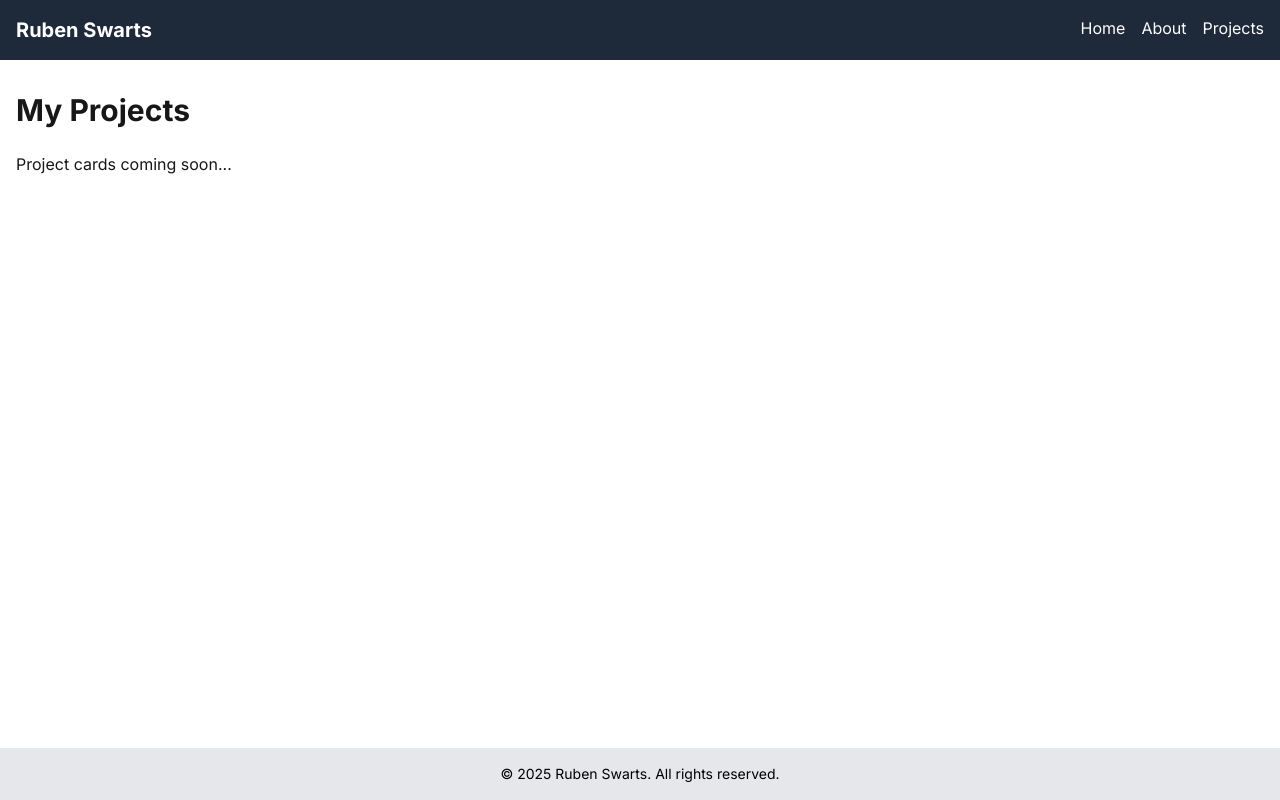
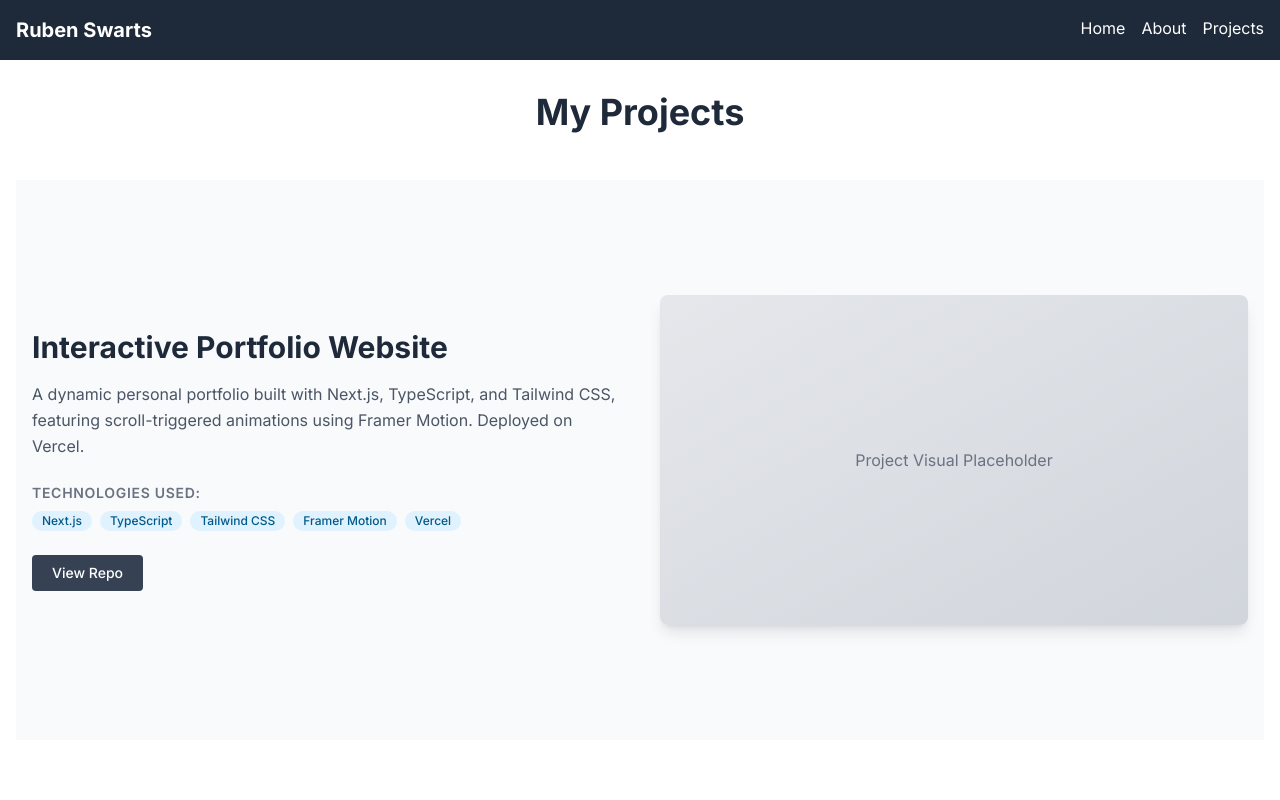
Before and after one commit to ajruben/portfolio, a Next.js app: page /projects in a window 1280 px wide. Shown: the top 800 px of the page. Built offline with nearby package versions, Linux system fonts and the light colour scheme.

Commit message:
Set up projects

```diff
--- a/src/app/projects/page.tsx
+++ b/src/app/projects/page.tsx
@@ -1,19 +1,28 @@
 // src/app/projects/page.tsx
 import type { Metadata } from "next";
+import ProjectSection from "@/components/ProjectSection"; // Import the NEW component
+import { projectsData } from "@/data/projects";   // Import project data
 
 export const metadata: Metadata = {
   title: "My Projects - Ruben Swarts",
-  description: "A showcase of projects I've built.",
+  description: "A showcase of projects I've built, demonstrating modern web technologies.",
 };
 
-// We will add project cards here in the next step
 export default function ProjectsPage() {
   return (
+    // Main container for the projects page content
     <div>
-      <h1 className="text-3xl font-bold mb-6">My Projects</h1>
-      <div className="grid grid-cols-1 md:grid-cols-2 lg:grid-cols-3 gap-6">
-        {/* Project Cards will go here */}
-        <p>Project cards coming soon...</p>
+      <h1 className="text-4xl font-bold mb-12 text-center text-gray-800">My Projects</h1>
+
+      {/* Container for the vertical list of project sections */}
+      <div className="flex flex-col"> {/* Vertical layout */}
+        {projectsData.length > 0 ? (
+          projectsData.map((project, index) => (
+            <ProjectSection key={project.id} project={project} /> // Render each project using the section component
+          ))
+        ) : (
+          <p className="text-center text-gray-500">More projects coming soon!</p>
+        )}
       </div>
     </div>
   );
--- a/src/components/Footer.tsx
+++ b/src/components/Footer.tsx
@@ -8,4 +8,4 @@ const Footer = () => {
     );
   };
 
-  export default Footer;
+export default Footer;
--- /dev/null
+++ b/src/components/ProjectSection.tsx
@@ -0,0 +1,78 @@
+// src/components/ProjectSection.tsx
+"use client";
+import React from 'react';
+import Link from 'next/link';
+import { motion } from 'framer-motion'; // Import motion component
+import { Project } from '@/data/projects'; // Import the interface
+
+interface ProjectSectionProps {
+  project: Project;
+}
+
+const ProjectSection: React.FC<ProjectSectionProps> = ({ project }) => {
+  // Define animation variants (optional, but good for organization)
+  // Or use inline props as shown below
+
+  return (
+    // Section container - added padding, min-height for spacing, and alternating background example
+    <section className="py-16 px-4 min-h-[70vh] flex items-center justify-center odd:bg-slate-50">
+      <div className="container mx-auto grid md:grid-cols-2 gap-10 items-center">
+
+        {/* Column 1: Text Content - Animating from left */}
+        <motion.div
+          initial={{ opacity: 0, x: -80 }} // Start invisible and 80px to the left
+          whileInView={{ opacity: 1, x: 0 }} // Animate to fully visible and original position
+          viewport={{ once: true, amount: 0.3 }} // Trigger animation once when 30% of element is visible
+          transition={{ duration: 0.7, ease: "easeOut" }} // Control animation timing and easing
+        >
+          <h3 className="text-3xl font-bold mb-4 text-gray-800">{project.title}</h3>
+          <p className="text-gray-600 mb-6 leading-relaxed">{project.description}</p>
+
+          <div className="mb-6">
+            <h4 className="text-sm font-semibold mb-2 text-gray-500 uppercase tracking-wider">Technologies Used:</h4>
+            <div className="flex flex-wrap gap-2">
+              {project.technologies.map((tech) => (
+                <span key={tech} className="bg-sky-100 text-sky-800 text-xs font-medium px-2.5 py-0.5 rounded-full">
+                  {tech}
+                </span>
+              ))}
+            </div>
+          </div>
+
+          <div className="flex flex-wrap gap-4 mt-auto">
+            {project.liveUrl && (
+              <Link href={project.liveUrl} target="_blank" rel="noopener noreferrer" className="inline-block bg-blue-600 text-white px-5 py-2 rounded hover:bg-blue-700 transition-colors duration-200 text-sm font-medium">
+                View Live
+              </Link>
+            )}
+            {/* --- SOLUTION: Conditionally render the Repo Link --- */}
+            {project.repoUrl && (
+              <Link href={project.repoUrl} target="_blank" rel="noopener noreferrer" className="inline-block bg-gray-700 text-white px-5 py-2 rounded hover:bg-gray-800 transition-colors duration-200 text-sm font-medium">
+                View Repo {/* Changed link text */}
+              </Link>
+            )}
+            {/* --- End of Fix --- */}
+          </div>
+        </motion.div>
+
+        {/* Column 2: Visual (Image/Placeholder) - Animating scale/opacity */}
+        <motion.div
+          initial={{ opacity: 0, scale: 0.8 }} // Start invisible and slightly smaller
+          whileInView={{ opacity: 1, scale: 1 }} // Animate to fully visible and original size
+          viewport={{ once: true, amount: 0.3 }}
+          transition={{ duration: 0.7, ease: "easeOut", delay: 0.1 }} // Slight delay
+          className="mt-8 md:mt-0 flex items-center justify-center aspect-video bg-gradient-to-br from-gray-200 to-gray-300 rounded-lg shadow-lg overflow-hidden" // Placeholder styling
+        >
+          {project.imageUrl ? (
+            <img src={project.imageUrl} alt={`${project.title} screenshot`} className="w-full h-full object-cover" />
+          ) : (
+            <span className="text-gray-500">Project Visual Placeholder</span>
+          )}
+        </motion.div>
+
+      </div>
+    </section>
+  );
+};
+
+export default ProjectSection;
--- /dev/null
+++ b/src/data/projects.ts
@@ -0,0 +1,32 @@
+// src/data/projects.ts
+export interface Project {
+    id: number;
+    title: string;
+    description: string;
+    technologies: string[];
+    imageUrl?: string; // Optional image URL (place in /public/images/)
+    liveUrl?: string;  // Optional live demo link
+    repoUrl?: string;   // GitHub repository link
+  }
+
+export const projectsData: Project[] = [
+    {
+        id: 1,
+        title: "Interactive Portfolio Website", // Example: Your portfolio itself!
+        description: "A dynamic personal portfolio built with Next.js, TypeScript, and Tailwind CSS, featuring scroll-triggered animations using Framer Motion. Deployed on Vercel.",
+        technologies: ["Next.js", "TypeScript", "Tailwind CSS", "Framer Motion", "Vercel"],
+        // imageUrl: "/images/portfolio-screenshot.jpg", // Add a screenshot later!
+        // liveUrl: "https://your-deployed-portfolio-url.com", // Add later
+        repoUrl: "https://github.com/your-username/your-portfolio-repo", // Use your actual repo link
+    },
+    {
+        id: 2,
+        title: "Project Two Title",
+        description: "Another cool project showcasing different skills or technologies. Describe what makes it interesting.",
+        technologies: ["React", "Node.js", "Express", "CSS Modules"],
+        imageUrl: "/images/project-two.jpg", // Make sure image exists in public/images
+        liveUrl: "https://project-two-live-demo.com",
+        repoUrl: "https://github.com/your-username/project-two-repo",
+    },
+    // Add more of your actual projects...
+];
```
Also changed, not shown: package.json (+7 -6 lines), 1 other file (tests, documents, lock files or other folders).
